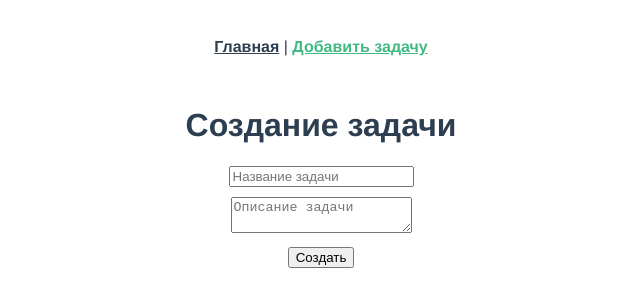
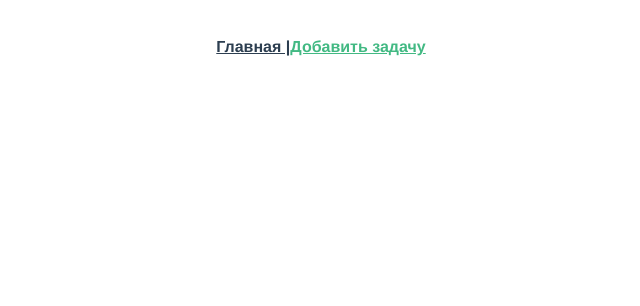
Before and after one commit to vosandr/todo-vue-ts, a Vue app: page /add-task in a window 1280 px wide. Shown: the top 306 px of the page, without its empty margins (319-959 px from the left). Built offline with nearby package versions, Linux system fonts and the light colour scheme.

Commit message:
Поменял на Pug

```diff
--- a/package.json
+++ b/package.json
@@ -5,10 +5,14 @@
   "description": "null",
   "scripts": {
     "serve": "vue-cli-service serve",
+    "dev": "vue-cli-service serve",
     "build": "vue-cli-service build"
   },
   "dependencies": {
     "core-js": "^3.8.3",
+    "pug": "^3.0.2",
+    "pug-loader": "^2.4.0",
+    "pug-plain-loader": "^1.1.0",
     "vue": "^3.2.13",
     "vue-router": "^4.0.3",
     "vuex": "^4.0.0"
--- a/src/App.vue
+++ b/src/App.vue
@@ -1,6 +1,6 @@
-<template>
-  <Menu />
-  <router-view/>
+<template lang="pug">
+Menu
+  router-view
 </template>
 <script lang="ts">
 import { defineComponent } from "vue";
--- a/src/components/MenuComponent.vue
+++ b/src/components/MenuComponent.vue
@@ -1,6 +1,5 @@
-<template>
-    <nav>
-        <router-link to="/">Главная</router-link> |
-        <router-link to="/add-task">Добавить задачу</router-link>
-    </nav>
+<template lang="pug">
+nav
+    router-link(to="/") Главная |
+    router-link(to="/add-task") Добавить задачу
 </template>
--- a/src/views/AddTaskView.vue
+++ b/src/views/AddTaskView.vue
@@ -1,18 +1,12 @@
-<template>
-    <h1>Создание задачи</h1>
-    <form>
-        <div class="form_element">
-            <input v-model="taskName" placeholder="Название задачи" />
-        </div>
-        <div class="form_element">
-            <textarea v-model="taskDescription" placeholder="Описание задачи">
-
-            </textarea>
-        </div>
-        <div class="form_element" @click="onSubmit">
-            <button type="button">Создать</button>
-        </div>
-    </form>
+<template lang="pug">
+h1 Создание задачи
+    form
+        .form_element
+            input(v-model="taskName" placeholder="Название задачи")
+        .form_element
+            textarea(v-model="taskDescription" placeholder="Описание задачи")
+        .form_element(@click="onSubmit")
+        button(type="button") Создать
 </template>
 
 <script lang="ts">
--- a/src/views/HomeView.vue
+++ b/src/views/HomeView.vue
@@ -1,12 +1,9 @@
-<template>
-  <div class="home">
-    <div v-for="task in tasks" :key="task.id">
-      <h4>
-        <router-link :to="`/task/${task.id}`">{{ task.name }}</router-link>
-      </h4>
-    </div>
-    <div v-if="tasks.length===0">Задач не найдено</div>
-  </div>
+<template lang="pug">
+.home
+  div (v-for="task in tasks" :key="task.id")
+    h4
+      router-link(:to="`/task/${task.id}`") {{ task.name }}
+  div (v-if="tasks.length===0") Задач не найдено
 </template>
 
 <script lang="ts">
--- a/src/views/TaskView.vue
+++ b/src/views/TaskView.vue
@@ -1,8 +1,6 @@
-<template>
-    <h1>{{ task.name }}</h1>
-    <div>
-        {{ task.description }}
-    </div>
+<template lang="pug">
+h1 {{ task.name }}
+    div {{ task.description }}
 </template>
 
 <script lang="ts">
--- a/vue.config.js
+++ b/vue.config.js
@@ -1,5 +1,23 @@
 const { defineConfig } = require('@vue/cli-service')
 module.exports = defineConfig({
   transpileDependencies: true,
-  publicPath:'./'
+  publicPath:'./',
+  configureWebpack: {
+    module: {
+      rules: [
+        {
+          test: /\.pug$/,
+          oneOf: [
+            {
+              resourceQuery: /^\?vue/,
+              use: ['pug-plain-loader']
+            },
+            {
+              use: ['raw-loader', 'pug-plain-loader']
+            }
+          ]
+        }
+      ]
+    }
+  }
 })
```
Also changed, not shown: 1 other file (tests, documents, lock files or other folders).
